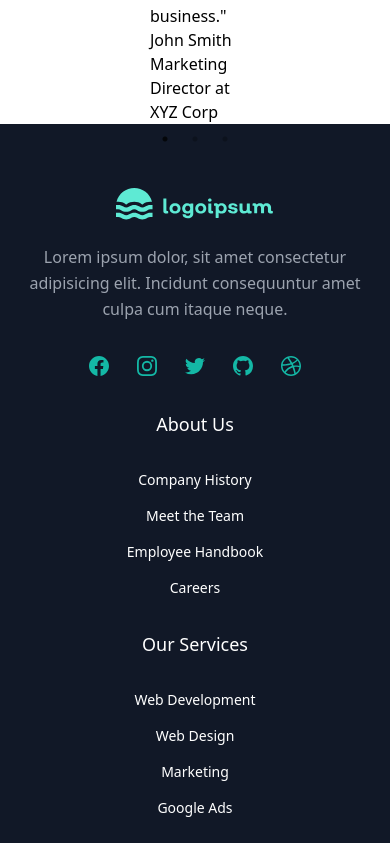
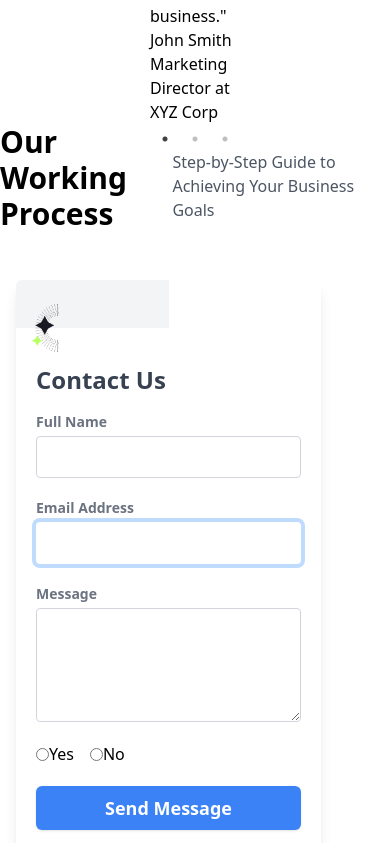
Before and after one commit to HassanRashid15/Positivus, a React (Create React App) app: page / in a window 390 px wide. Shown: the part 6041-6884 px from the top of the page. Built offline with nearby package versions, Linux system fonts and the light colour scheme.

Commit message:
New Chnages Added

```diff
--- a/src/App.css
+++ b/src/App.css
@@ -1,3 +1,7 @@
+body{
+      overflow-x: hidden;
+}
+
 :root {
   --color-text: navy;
   --color-bg: papayawhip;
@@ -65,7 +69,7 @@
 
 
 
-  .proposal-box-custom , .case-studies-custom ,.services_parent_custom , .slick-slider-container , .testimonial-custom , .team-custom , .testimonial-custom-box{
+  .proposal-box-custom , .case-studies-custom ,.services_parent_custom , .slick-slider-container , .testimonial-custom , .team-custom , .testimonial-custom-box , .contact-custom-page{
   width: 100%;
   max-width: 90.5%;
   margin: 30px auto;
@@ -73,10 +77,17 @@
 .services-content-custom{
   gap: 30px;
 }
-@media (min-width:1370px){
-  .slick-slider-container , .case-studies-custom , .services_parent_custom , .proposal-box-custom , .testimonial-custom , .team-custom .testimonial-custom-box{
+@media (min-width:1360px){
+  .slick-slider-container , .case-studies-custom , .services_parent_custom , .proposal-box-custom , .team-custom{
       max-width: 93.5%;
   }
+}
+@media (min-width:1350px){
+  .testimonial-custom-box , .contact-custom-page ,  .testimonial-custom{
+          max-width: 93.5%;
+
+  }
+
 }
 .slick-slide img {
   margin: 0 auto;
@@ -227,8 +238,9 @@ margin: 20px 0px;
   color: white;
   padding: 2rem;
   border-radius: 10px;
+  width: 100%;
   margin: 2rem auto;
-  max-width: 80%;
+    max-width: 93.5%;
   text-align: center;
 }
 
@@ -316,3 +328,68 @@ margin: 20px 0px;
 .custom-prev {
   left: 10px;
 }
+
+
+.contact-form-parent img{
+    margin-right: -257px !important;
+        right: 0;
+}
+@media (max-width :991px){
+  .contact-form-parent{
+    display: none !important;
+  }
+  .contact-form-container{
+    width: 100% !important;
+  }
+}
+/* Hide default radio buttons */
+input[type="radio"].custom-radio {
+  display: none;
+}
+
+/* Custom radio button styling */
+input[type="radio"].custom-radio + label span {
+  width: 20px;
+  height: 20px;
+  border-radius: 50%;
+  border: 2px solid #ccc; /* Default border color */
+  display: inline-block;
+  position: relative;
+  cursor: pointer;
+  transition: all 0.3s ease;
+}
+
+/* Custom color for the radio button when selected */
+input[type="radio"].custom-radio:checked + label span {
+  background-color: #4caf50; /* Green color when checked */
+  border-color: #4caf50; /* Border color when checked */
+}
+
+/* Inner circle when selected */
+input[type="radio"].custom-radio:checked + label span::after {
+  content: "";
+  position: absolute;
+  width: 12px;
+  height: 12px;
+  border-radius: 50%;
+  background-color: white; /* Inner circle color */
+  top: 50%;
+  left: 50%;
+  transform: translate(-50%, -50%);
+}
+
+/* Hover effect for custom radio button */
+input[type="radio"].custom-radio + label span:hover {
+  border-color: #009688; /* Color change when hovered */
+}
+
+/* Label styling for radio buttons */
+label.custom-radio-label {
+  display: flex;
+  align-items: center;
+  cursor: pointer;
+  margin-right: 15px;
+  font-size: 14px;
+  font-weight: 500;
+  color: #333;
+}
--- /dev/null
+++ b/src/component/Contact.js
@@ -0,0 +1,107 @@
+import React from "react";
+import contactimg from "../assets/image/contactimg.png";
+
+function Contact() {
+  return (
+    <div className="contact-custom-page">
+      <div className="services-content-custom flex items-center mb-8">
+        <h1 className="text-3xl font-bold">Our Working Process</h1>
+        <p className="mt-4 text-gray-600">
+          Step-by-Step Guide to Achieving Your Business Goals
+        </p>
+      </div>
+      <div className="flex items-center p-4 lg:justify-center">
+        <div className="flex flex-col overflow-hidden bg-white rounded-md shadow-lg max md:flex-row-reverse md:flex-1 contact-form-container">
+          <div className="p-4 py-6 text-white bg-gray-100 md:w-50 md:flex-shrink-0 md:flex md:flex-col md:items-center md:justify-evenly relative w-1/2 p-0 contact-form-parent">
+            <img className="absolute h-full" src={contactimg} />
+          </div>
+          <div className="p-5 bg-white md:flex-1">
+            <h3 className="my-4 text-2xl font-semibold text-gray-700">
+              Contact Us
+            </h3>
+            <form action="#" className="flex flex-col space-y-5">
+              <div className="flex flex-col space-y-1">
+                <label
+                  htmlFor="name"
+                  className="text-sm font-semibold text-gray-500"
+                >
+                  Full Name
+                </label>
+                <input
+                  type="text"
+                  id="name"
+                  className="px-4 py-2 transition duration-300 border border-gray-300 rounded focus:border-transparent focus:outline-none focus:ring-4 focus:ring-blue-200"
+                />
+              </div>
+              <div className="flex flex-col space-y-1">
+                <label
+                  htmlFor="email"
+                  className="text-sm font-semibold text-gray-500"
+                >
+                  Email Address
+                </label>
+                <input
+                  type="email"
+                  id="email"
+                  autoFocus
+                  className="px-4 py-2 transition duration-300 border border-gray-300 rounded focus:border-transparent focus:outline-none focus:ring-4 focus:ring-blue-200"
+                />
+              </div>
+              <div className="flex flex-col space-y-1">
+                <label
+                  htmlFor="message"
+                  className="text-sm font-semibold text-gray-500"
+                >
+                  Message
+                </label>
+                <textarea
+                  id="message"
+                  rows="4"
+                  className="px-4 py-2 transition duration-300 border border-gray-300 rounded focus:border-transparent focus:outline-none focus:ring-4 focus:ring-blue-200"
+                ></textarea>
+              </div>
+              {/* Custom Radio Buttons Section */}
+              <div className="flex items-center space-x-4 mt-4">
+                <div className="flex items-center">
+                  <input
+                    type="radio"
+                    id="yes"
+                    name="contact-preference"
+                    className="custom-radio"
+                    value="yes"
+                  />
+                  <label htmlFor="yes" className="custom-radio-label">
+                    <span></span> Yes
+                  </label>
+                </div>
+                <div className="flex items-center">
+                  <input
+                    type="radio"
+                    id="no"
+                    name="contact-preference"
+                    className="custom-radio"
+                    value="no"
+                  />
+                  <label htmlFor="no" className="custom-radio-label">
+                    <span></span> No
+                  </label>
+                </div>
+              </div>
+              {/* Submit Button */}
+              <div>
+                <button
+                  type="submit"
+                  className="w-full px-4 py-2 text-lg font-semibold text-white transition-colors duration-300 bg-blue-500 rounded-md shadow hover:bg-blue-600 focus:outline-none focus:ring-blue-200 focus:ring-4"
+                >
+                  Send Message
+                </button>
+              </div>
+            </form>
+          </div>
+        </div>
+      </div>
+    </div>
+  );
+}
+
+export default Contact;
--- a/src/pages/About.js
+++ b/src/pages/About.js
@@ -7,6 +7,7 @@ import CaseStudies from "../component/CaseStudies";
 import WorkinProcess from "../component/WorkinProcess";
 import Team from "../component/Team";
 import Testimoinal from "../component/Testimoinal";
+import Contact from "../component/Contact";
 
 function About() {
   return (
@@ -55,7 +56,8 @@ function About() {
       <CaseStudies />
       <WorkinProcess />
       <Team />
-      <Testimoinal/>
+      <Testimoinal />
+      <Contact/>
     </>
   );
 }
```
Also changed, not shown: src/assets/image/contactimg.png (added).
